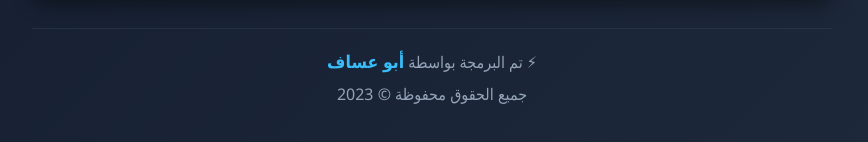
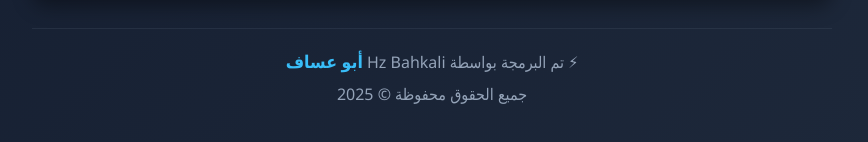
Before and after one commit to HzHack/Info, a plain HTML site: page index.html in a window 1280 px wide. Shown: the part 1307-1449 px from the top of the page, without its empty margins (208-1076 px from the left). Drawn offline with Linux system fonts and the light colour scheme.

Commit message:
Update index.html

```diff
--- a/index.html
+++ b/index.html
@@ -537,8 +537,8 @@
     </div>
 
     <footer>
-      <div>⚡ تم البرمجة بواسطة <span class="dev-name">أبو عساف</span></div>
-      <div>جميع الحقوق محفوظة © 2023</div>
+      <div>⚡ تم البرمجة بواسطة Hz Bahkali <span class="dev-name">أبو عساف</span></div>
+      <div>جميع الحقوق محفوظة © 2025</div>
     </footer>
   </div>
 
```
